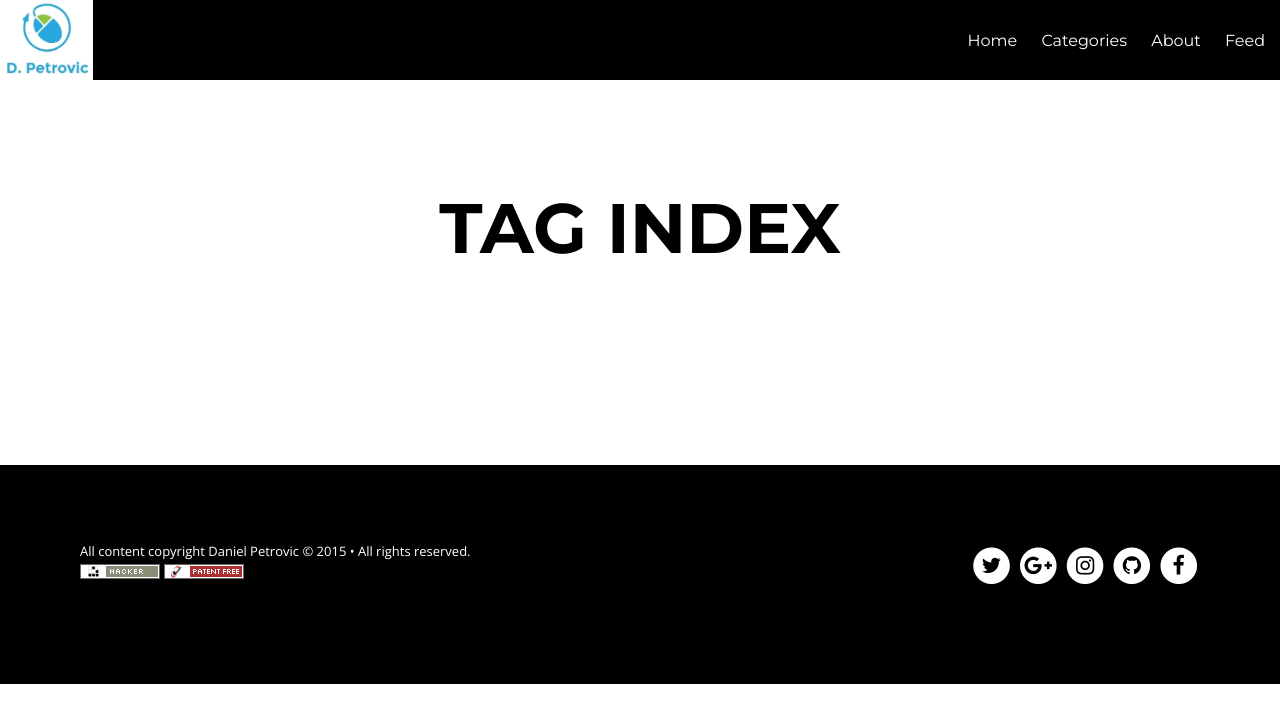
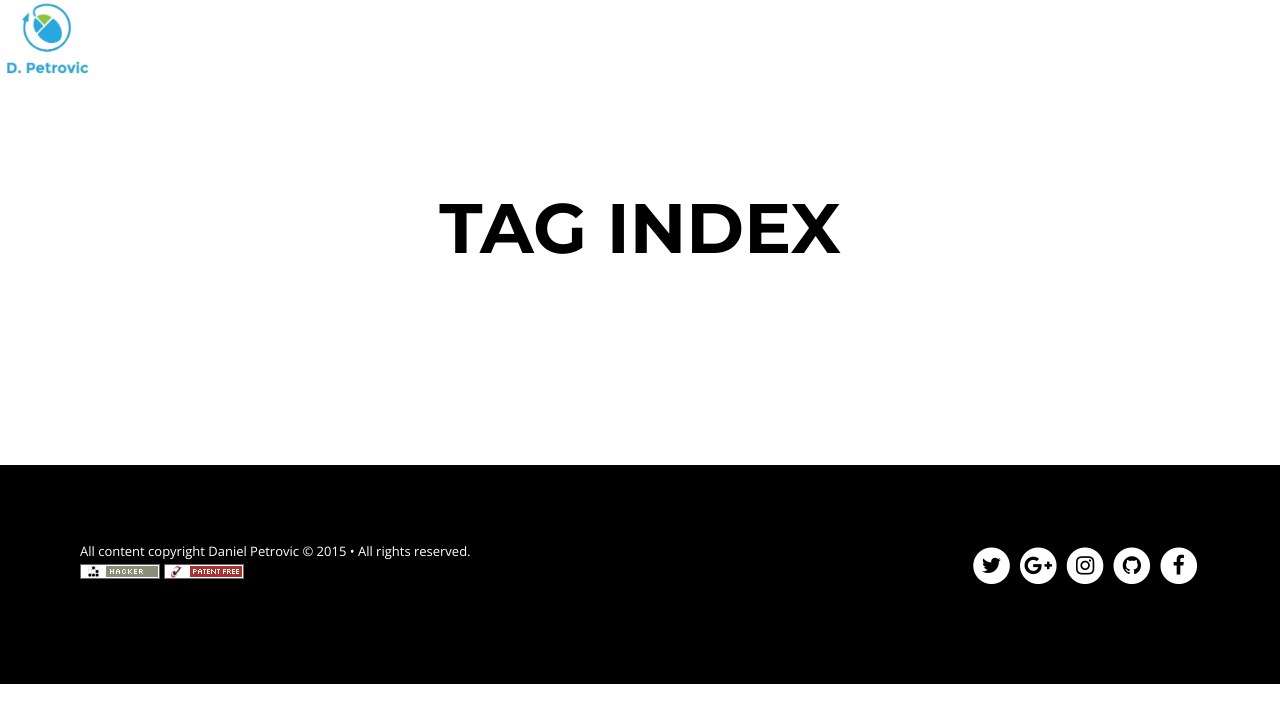
Before and after one commit to beeva-danielpetrovic/beeva-danielpetrovic.github.io, a Jekyll site: the page built from tags.html, in a window 1280 px wide. Shown: the top 723 px of the page. Built offline with Jekyll 4.4.1, drawn with Linux system fonts in a browser that asks for light colours; nearby versions of some CDN libraries.

Commit message:
Cambios blog

```diff
--- a/assets/css/post.css
+++ b/assets/css/post.css
@@ -374,7 +374,7 @@ html, body, .notepad-post-container, .notepad-post-header {
 .notepad-post-menu-header-simple {
   width: 100%;
   height: 5rem;
-  background-color: black;
+  background-color: white;
   color: white;
   position: relative;
   z-index: 9999; }
```
